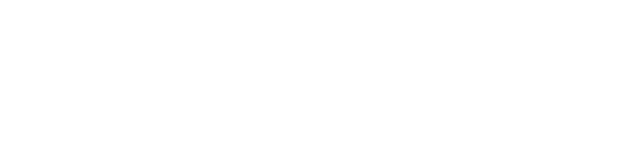
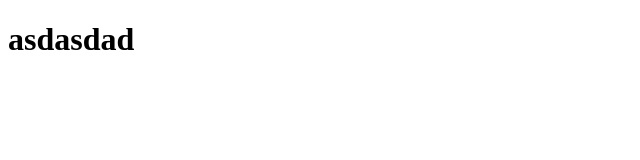
Before and after one commit to gabrielss97/teste-github, a plain HTML site: page index.html in a window 1280 px wide. Shown: the whole page, without its empty margins (0-640 px from the left). Drawn offline with Linux system fonts and the light colour scheme.

Commit message:
feat(index.html): incluindo o h1

```diff
--- a/index.html
+++ b/index.html
@@ -8,5 +8,7 @@
     <link rel="stylesheet" href="style.css" />
     <script src="script.js"></script>
   </head>
-  <body></body>
+  <body>
+    <h1>asdasdad</h1>
+  </body>
 </html>
```
